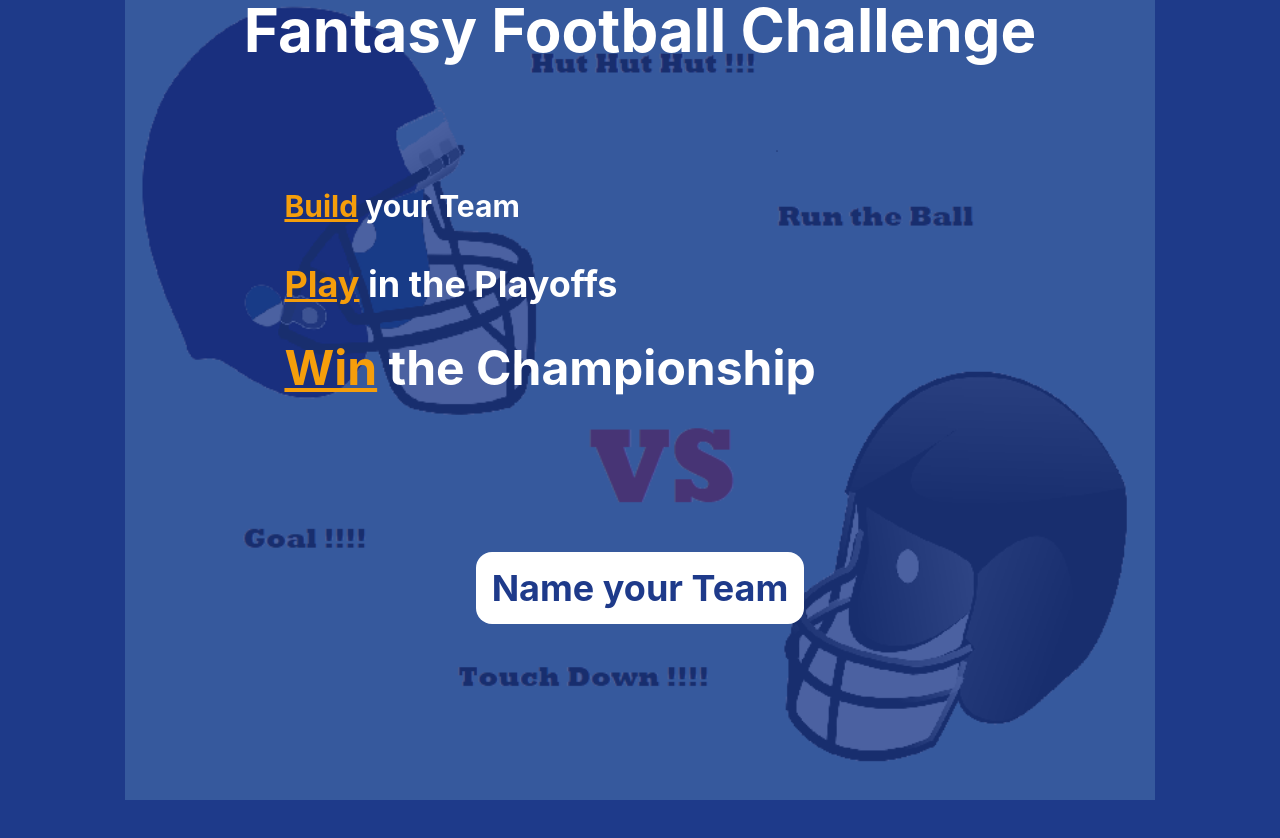
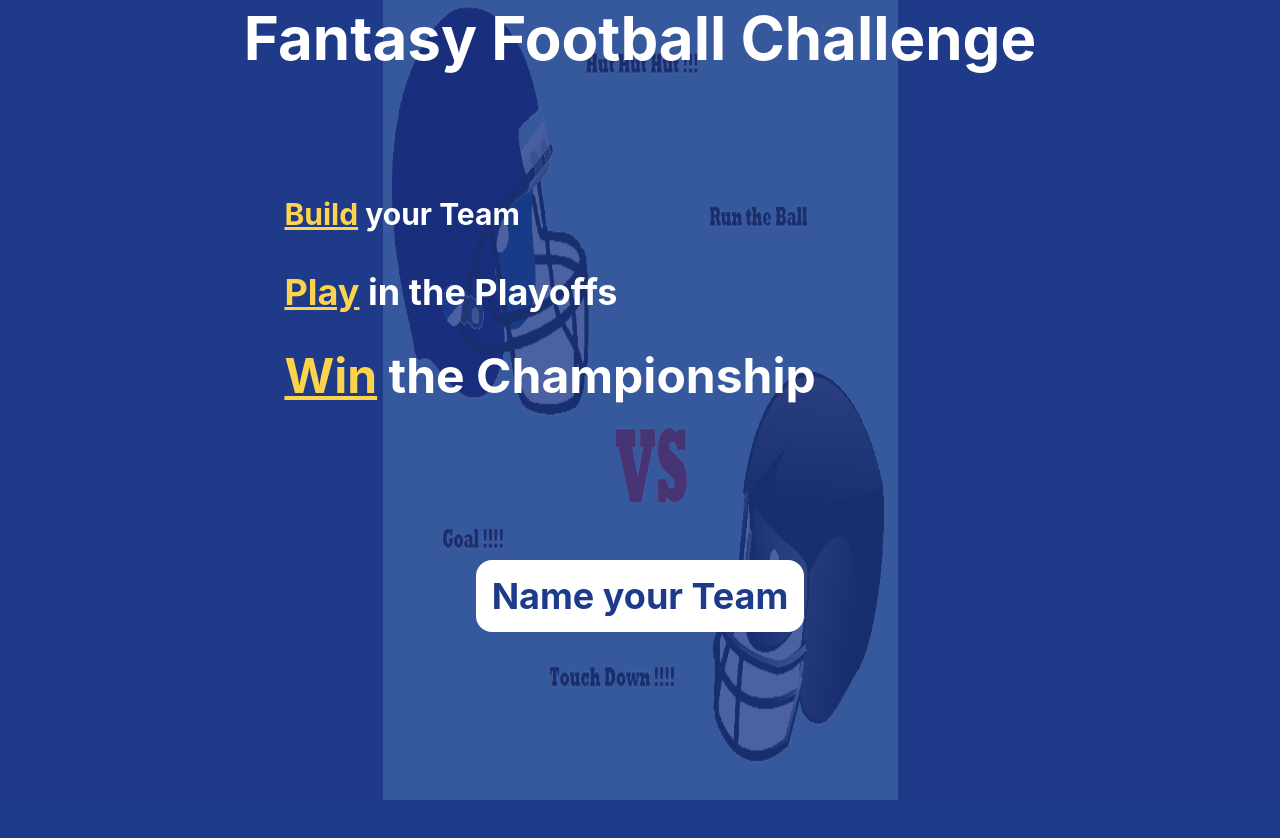
Before and after one commit to jcsmileyjr/fantasy-football-challenge, a React (Create React App) app: page / in a window 1280 px wide. Shown: the top 838 px of the page. Built offline with nearby package versions, Linux system fonts and the light colour scheme.

Commit message:
Style updates to secondary color

```diff
--- a/src/App.js
+++ b/src/App.js
@@ -49,13 +49,6 @@ function App() {
     // Create a new array of dual team objects
     let newBrackets = [];
     for (let i = 0; i < oddTeams.length; i++) {
-      // let bracket = {
-      //   home: oddTeams[i].name,
-      //   homeTeam: oddTeams[i].rivals,
-      //   visiting: evenTeams[i].name,
-      //   visitingTeam: evenTeams[i].rivals,
-      // };
-
       let bracket = {
         homeTeam: oddTeams[i],
         visitingTeam: evenTeams[i]
@@ -271,7 +264,7 @@ function App() {
             : "bg-blue-900"
         }`}
       >
-        <header className="flex-1 text-white text-center font-bold text-2xl sm:text-6xl sm:mb-4">
+        <header className="flex-1 text-white text-center font-bold text-2xl sm:text-6xl sm:mb-4 mt-2">
           Fantasy Football Challenge
         </header>
         <main>
--- a/src/components/Brackets.js
+++ b/src/components/Brackets.js
@@ -53,7 +53,11 @@ const Bracket = ({ home, visiting, userTeam }) => {
           src={BlueHelmet}
           alt="Blue football helmet"
         />
-        <strong className="text-3xl md:text-6xl text-yellow-500 mt-2">VS</strong>
+        {home === userTeam || visiting ===userTeam ?
+          <strong className="text-3xl md:text-6xl text-yellow-500 mt-2">VS</strong>:
+          <strong className="text-3xl md:text-6xl text-yellow-300 mt-2">VS</strong>
+
+        }
         <img
           className="w-1/4 md:w-1/5 lg:w-1/6"
           src={BlackHelmet}
@@ -113,17 +117,17 @@ const Brackets = ({ play, currentBrackets, userTeam, roundStats }) => {
         closeModal={closeModal}
       />
       <section>
-        {currentBrackets.length === 8 && <p className="text-center font-bold text-white underline text-lg md:text-4xl ">Round 1: <span className="text-yellow-500">16 Teams</span></p>}
-        {currentBrackets.length === 4 && <p className="text-center font-bold text-white underline text-lg md:text-4xl ">Round 2: <span className="text-yellow-500">8 Teams </span></p>}
-        {currentBrackets.length === 2 && <p className="text-center font-bold text-white underline text-lg md:text-4xl ">Play Offs: <span className="text-yellow-500">4 Teams </span></p>}
-        {currentBrackets.length === 1 && <p className="text-center font-bold text-white underline text-lg md:text-4xl ">Championship: <span className="text-yellow-500"> 2 Teams </span></p>}
+        {currentBrackets.length === 8 && <p className="text-center font-bold text-white underline text-lg md:text-4xl ">Round 1: <span className="text-yellow-300">16 Teams</span></p>}
+        {currentBrackets.length === 4 && <p className="text-center font-bold text-white underline text-lg md:text-4xl ">Round 2: <span className="text-yellow-300">8 Teams </span></p>}
+        {currentBrackets.length === 2 && <p className="text-center font-bold text-white underline text-lg md:text-4xl ">Play Offs: <span className="text-yellow-300">4 Teams </span></p>}
+        {currentBrackets.length === 1 && <p className="text-center font-bold text-white underline text-lg md:text-4xl ">Championship: <span className="text-yellow-300"> 2 Teams </span></p>}
       </section>
       <div className={`${showModal && currentBrackets.length !== 8 ? "opacity-20":""}`}>
         <section className=" small-phone:-mt-4 -mt-8">
           <NextButton title={`${ifPlaying() === false ? "Click to End the Season":"Let's Play some Football"}`} next={play} />
         </section>
         <section className="xl:w-5/12 xl:mx-auto xl:mt-4 mt-4">
-          {ifPlaying() === false && <p className="text-white text-center">Team <span className={`font-bold font-serif ${ifPlaying()===false ? "text-black":"text-yellow-500"}`}>" {userTeam} " </span> was defeated</p>}
+          {ifPlaying() === false && <p className="text-white text-center">Team <span className={`font-bold font-serif ${ifPlaying()===false ? "text-black":"text-yellow-300"}`}>" {userTeam} " </span> was defeated</p>}
           {currentBrackets.map((bracket, index) => {
             return (
               <Bracket
--- a/src/components/TeamName.js
+++ b/src/components/TeamName.js
@@ -4,7 +4,7 @@ const TeamName = ({next, createTeam}) => {
     return (
         <article className="flex-col h-screen">
             <section className="flex-3 flex flex-col items-center">
-                <h1 className="mt-10 mb-2 text-yellow-400 font-bold text-2xl sm:text-4xl">Name your Team</h1>
+                <h1 className="mt-10 mb-2 text-yellow-300 font-bold text-2xl sm:text-4xl">Name your Team</h1>
                 <input autoFocus type="text" className=" focus:outline-none focus:ring-4 focus:ring-yellow-500 focus:border-transparent mt-4 w-2/3 md:w-2/4 lg:w-1/3 py-2 sm:py-4 sm:text-4xl text-center font-bold font-serif" onChange={(e) => createTeam(e.target.value)}></input>
             </section>
             <section className="flex-3 mt-40">
--- a/src/components/Title.js
+++ b/src/components/Title.js
@@ -5,13 +5,13 @@ const Title = ({ next }) => {
     <article className="flex-col h-screen pt-8">
       <section className="mt-20 mb-20 md:mb-32 lg:mb-40 ml-6 md:mx-24 lg:w-4/6 xl:w-4/6 2xl:w-3/6 lg:mx-auto flex-2">
         <p className="text-white sm:mx-auto sm:w-11/12 md:w-10/12 mb-10 font-bold small-phone:text-base text-xl md:text-2xl lg:text-3xl 2xl:text-2xl">
-          <span className="underline text-yellow-500">Build</span> your Team
+          <span className="underline text-yellow-300">Build</span> your Team
         </p>
         <p className="text-white sm:mx-auto sm:w-11/12 md:w-10/12 mb-10 font-bold small-phone:text-xl text-2xl md:text-3xl lg:text-4xl 2xl:text-4xl">
-          <span className="underline text-yellow-500">Play</span> in the Playoffs
+          <span className="underline text-yellow-300">Play</span> in the Playoffs
         </p>
         <p className="text-white sm:mx-auto sm:w-11/12 md:w-10/12 mb-8 font-bold small-phone:text-2xl text-3xl md:text-4xl lg:text-5xl 2xl:text-6xl">
-          <span className="underline text-yellow-500">Win</span> the Championship
+          <span className="underline text-yellow-300">Win</span> the Championship
         </p>
       </section>
       <NextButton title="Name your Team" next={next}></NextButton>
--- a/tailwind.config.js
+++ b/tailwind.config.js
@@ -11,8 +11,8 @@ module.exports = {
         "small-phone": { max: "330px" },
       },
       backgroundImage: {
-        "football-pattern": "url('/src/assets/helmets-1-title-blue-a.png')",
-        "football-names": "url('/src/assets/helmets-1-name-blue.png')",
+        "football-pattern": "url('/src/assets/helmets-title-long.png')",
+        "football-names": "url('/src/assets/helmets-name-long-1.png')",
       },
     },
   },
```
Also changed, not shown: src/assets/helmets-name-long-1.png (added), src/assets/helmets-title-long.png (added).
